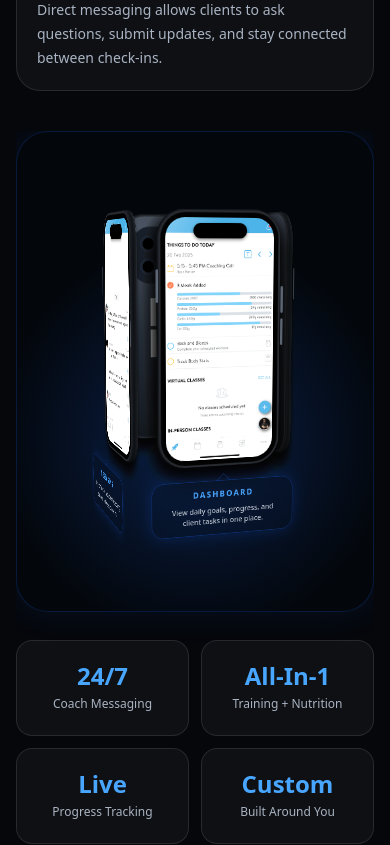
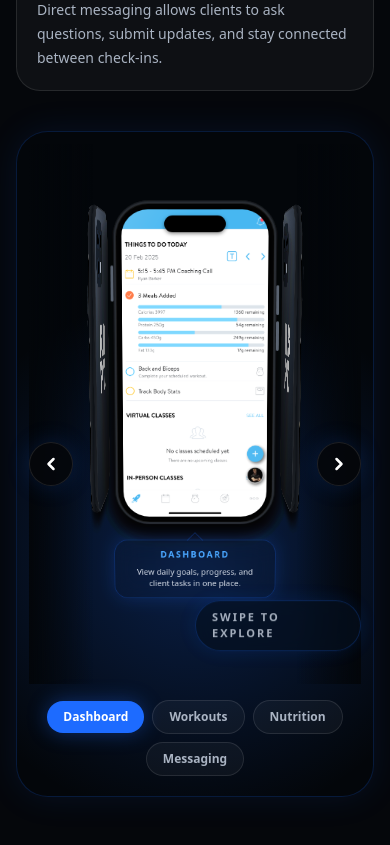
Before and after one commit to ryanbarkertraining/rbpt-website, a React (Vite) app: page / in a window 390 px wide. Shown: the part 3860-4705 px from the top of the page. Built offline with nearby package versions, Linux system fonts and the light colour scheme.

Commit message:
phone carousel update

```diff
--- a/src/App.jsx
+++ b/src/App.jsx
@@ -11,10 +11,10 @@ import screenMessaging from "./assets/screen-messaging.png";
 const rbptLogoSrc = rbptLogo;
 const coachImageSrc = coachimage;
 
-const PHONE_W = 190;
-const PHONE_H = 380;
+const PHONE_W = 220;
+const PHONE_H = 440;
 const PHONE_DEPTH = 10;
-const PHONE_RADIUS = 42;
+const PHONE_RADIUS = 48;
 const CAROUSEL_RADIUS = 240;
 
 const fadeUp = {
@@ -390,26 +390,31 @@ function AppStep({ icon: Icon, title, text }) {
 }
 
 function PhoneCarousel() {
-  const [angle, setAngle] = useState(0);
+  const [activePhoneIndex, setActivePhoneIndex] = useState(0);
+  const [carouselAngle, setCarouselAngle] = useState(0);
   const [viewportWidth, setViewportWidth] = useState(
     typeof window !== "undefined" ? window.innerWidth : 1200
   );
+  const [isDragging, setIsDragging] = useState(false);
+  const [dragDelta, setDragDelta] = useState(0);
+  const [hasInteracted, setHasInteracted] = useState(false);
 
-  const raf = useRef(null);
-  const last = useRef(0);
+  const dragStartX = useRef(0);
+  const dragCurrentDelta = useRef(0);
+  const activePointerId = useRef(null);
 
   const phoneScale =
     viewportWidth < 640
-      ? Math.min(0.74, Math.max(0.62, viewportWidth / 620))
-      : Math.min(0.78, Math.max(0.58, viewportWidth / 1250));
+      ? Math.min(0.78, Math.max(0.66, viewportWidth / 580))
+      : Math.min(0.86, Math.max(0.68, viewportWidth / 1040));
   const carouselRadius =
     viewportWidth < 640
-      ? Math.min(160, Math.max(122, viewportWidth * 0.30))
-      : Math.min(180, Math.max(120, viewportWidth * 0.18));
+      ? Math.min(178, Math.max(142, viewportWidth * 0.36))
+      : Math.min(220, Math.max(168, viewportWidth * 0.24));
   const stageHeight =
     viewportWidth < 640
-      ? Math.min(560, Math.max(455, viewportWidth * 1.05))
-      : Math.min(540, Math.max(420, viewportWidth * 0.42));
+      ? Math.min(610, Math.max(540, viewportWidth * 1.25))
+      : Math.min(635, Math.max(570, viewportWidth * 0.55));
 
   const phones = [
     {
@@ -446,6 +451,79 @@ function PhoneCarousel() {
     },
   ];
 
+  const clamp = (value, min, max) => Math.min(max, Math.max(min, value));
+  const interactiveAngle = carouselAngle + clamp(dragDelta * 0.22, -38, 38);
+
+  const getClosestCarouselAngle = (currentAngle, targetIndex) => {
+    const normalizedTarget = (targetIndex + phones.length) % phones.length;
+    const baseAngle = -normalizedTarget * 90;
+    const options = [baseAngle - 360, baseAngle, baseAngle + 360];
+
+    return options.reduce((closest, option) =>
+      Math.abs(option - currentAngle) < Math.abs(closest - currentAngle)
+        ? option
+        : closest
+    );
+  };
+
+  const rotateToPhone = (direction) => {
+    setHasInteracted(true);
+    setDragDelta(0);
+
+    setCarouselAngle((current) => current - direction * 90);
+    setActivePhoneIndex((current) => {
+      const nextIndex = current + direction;
+      return (nextIndex + phones.length) % phones.length;
+    });
+  };
+
+  const setPhoneIndex = (targetIndex) => {
+    setHasInteracted(true);
+    setDragDelta(0);
+
+    const normalizedTarget = (targetIndex + phones.length) % phones.length;
+
+    setCarouselAngle((current) => getClosestCarouselAngle(current, normalizedTarget));
+    setActivePhoneIndex(normalizedTarget);
+  };
+
+  const nextPhone = () => {
+    rotateToPhone(1);
+  };
+
+  const previousPhone = () => {
+    rotateToPhone(-1);
+  };
+
+  const handlePointerDown = (event) => {
+    event.preventDefault();
+    activePointerId.current = event.pointerId;
+    dragStartX.current = event.clientX;
+    dragCurrentDelta.current = 0;
+    setIsDragging(true);
+    setHasInteracted(true);
+    setDragDelta(0);
+
+    if (event.currentTarget.setPointerCapture) {
+      event.currentTarget.setPointerCapture(event.pointerId);
+    }
+  };
+
+  const finishDrag = (finalDelta) => {
+    const threshold = viewportWidth < 640 ? 34 : 48;
+
+    setIsDragging(false);
+    activePointerId.current = null;
+    dragCurrentDelta.current = 0;
+    setDragDelta(0);
+
+    if (finalDelta > threshold) {
+      rotateToPhone(-1);
+    } else if (finalDelta < -threshold) {
+      rotateToPhone(1);
+    }
+  };
+
   useEffect(() => {
     const handleResize = () => {
       setViewportWidth(window.innerWidth);
@@ -460,25 +538,34 @@ function PhoneCarousel() {
   }, []);
 
   useEffect(() => {
-    const tick = (time) => {
-      if (!last.current) last.current = time;
-      const delta = time - last.current;
-      last.current = time;
+    if (!isDragging) return;
 
-      setAngle((current) => (current + delta * 0.0025) % 360);
-      raf.current = requestAnimationFrame(tick);
+    const handleWindowPointerMove = (event) => {
+      if (activePointerId.current !== null && event.pointerId !== activePointerId.current) return;
+      const nextDelta = event.clientX - dragStartX.current;
+      dragCurrentDelta.current = nextDelta;
+      setDragDelta(nextDelta);
     };
 
-    raf.current = requestAnimationFrame(tick);
+    const handleWindowPointerUp = (event) => {
+      if (activePointerId.current !== null && event.pointerId !== activePointerId.current) return;
+      finishDrag(dragCurrentDelta.current);
+    };
+
+    window.addEventListener("pointermove", handleWindowPointerMove);
+    window.addEventListener("pointerup", handleWindowPointerUp);
+    window.addEventListener("pointercancel", handleWindowPointerUp);
 
     return () => {
-      if (raf.current) cancelAnimationFrame(raf.current);
+      window.removeEventListener("pointermove", handleWindowPointerMove);
+      window.removeEventListener("pointerup", handleWindowPointerUp);
+      window.removeEventListener("pointercancel", handleWindowPointerUp);
     };
-  }, []);
+  }, [isDragging, viewportWidth, activePhoneIndex]);
 
   return (
     <div
-      className="relative mx-auto w-full max-w-[720px] overflow-hidden"
+      className="relative mx-auto w-full max-w-[720px] overflow-visible"
       style={{ touchAction: "pan-y" }}
     >
       <motion.div
@@ -486,20 +573,64 @@ function PhoneCarousel() {
         whileInView={{ opacity: 1, y: 0 }}
         viewport={{ once: true }}
         transition={{ duration: 0.7 }}
-        className="relative overflow-hidden rounded-[2rem] border border-[#1D6BFF]/20 bg-[#03060A] p-3 shadow-[0_0_35px_rgba(29,107,255,0.10)] sm:rounded-[2.5rem] sm:p-6"
+        className="relative overflow-visible rounded-[2rem] border border-[#1D6BFF]/20 bg-[#03060A] p-3 shadow-[0_0_35px_rgba(29,107,255,0.10)] sm:rounded-[2.5rem] sm:p-6"
       >
         <div className="absolute inset-0 bg-[radial-gradient(circle_at_50%_64%,rgba(29,107,255,0.25),transparent_58%)]" />
+
+        <div className="absolute left-1/2 top-4 z-30 hidden -translate-x-1/2 rounded-full border border-white/10 bg-[#05070B]/80 px-4 py-2 text-[11px] font-bold uppercase tracking-[0.2em] text-[#AAB4C3] backdrop-blur sm:block">
+          Drag to rotate
+        </div>
+
+        <button
+          type="button"
+          onClick={previousPhone}
+          className="absolute left-3 top-1/2 z-30 grid h-11 w-11 -translate-y-1/2 place-items-center rounded-full border border-white/10 bg-[#05070B]/80 text-white shadow-[0_0_24px_rgba(29,107,255,0.18)] backdrop-blur transition hover:border-[#1D6BFF]/50 hover:bg-[#1D6BFF]/20 sm:left-5"
+          aria-label="Previous app screen"
+        >
+          <svg viewBox="0 0 24 24" className="h-5 w-5" fill="none" stroke="currentColor" strokeWidth="3" strokeLinecap="round" strokeLinejoin="round">
+            <path d="M15 18l-6-6 6-6" />
+          </svg>
+        </button>
+
+        <button
+          type="button"
+          onClick={nextPhone}
+          className="absolute right-3 top-1/2 z-30 grid h-11 w-11 -translate-y-1/2 place-items-center rounded-full border border-white/10 bg-[#05070B]/80 text-white shadow-[0_0_24px_rgba(29,107,255,0.18)] backdrop-blur transition hover:border-[#1D6BFF]/50 hover:bg-[#1D6BFF]/20 sm:right-5"
+          aria-label="Next app screen"
+        >
+          <svg viewBox="0 0 24 24" className="h-5 w-5" fill="none" stroke="currentColor" strokeWidth="3" strokeLinecap="round" strokeLinejoin="round">
+            <path d="M9 18l6-6-6-6" />
+          </svg>
+        </button>
+
         <div
-          className="relative z-10 flex items-center justify-center overflow-hidden [perspective:1600px]"
-          style={{ minHeight: stageHeight }}
+          className={`relative z-10 flex select-none items-center justify-center overflow-visible [perspective:1600px] ${
+            isDragging ? "cursor-grabbing" : "cursor-grab"
+          }`}
+          style={{ minHeight: stageHeight, touchAction: "none" }}
+          onPointerDown={handlePointerDown}
         >
+          <div className="pointer-events-none absolute left-0 top-0 z-20 h-full w-16 bg-gradient-to-r from-[#03060A] to-transparent sm:w-24" />
+          <div className="pointer-events-none absolute right-0 top-0 z-20 h-full w-16 bg-gradient-to-l from-[#03060A] to-transparent sm:w-24" />
+
+          <motion.div
+            className="pointer-events-none absolute bottom-8 left-1/2 z-30 -translate-x-1/2 rounded-full border border-[#1D6BFF]/30 bg-[#07111F]/85 px-4 py-2 text-[11px] font-bold uppercase tracking-[0.18em] text-[#D3DAE5] shadow-[0_0_20px_rgba(29,107,255,0.18)] backdrop-blur sm:hidden"
+            animate={hasInteracted ? { opacity: 0, y: 8 } : { opacity: [0.7, 1, 0.7], y: [0, -3, 0] }}
+            transition={hasInteracted ? { duration: 0.25 } : { duration: 1.8, repeat: Infinity }}
+          >
+            Swipe to explore
+          </motion.div>
+
           <div
             className="relative [transform-style:preserve-3d] will-change-transform"
             style={{
               width: PHONE_W,
               height: PHONE_H,
-              transform: `translateY(${viewportWidth < 640 ? -38 : -26}px) scale(${phoneScale}) rotateX(-7deg) rotateY(${angle}deg)`,
+              transform: `translateY(${viewportWidth < 640 ? -56 : -58}px) scale(${phoneScale}) rotateX(-7deg) rotateY(${interactiveAngle}deg)`,
               transformOrigin: "center center",
+              transition: isDragging
+                ? "none"
+                : "transform 650ms cubic-bezier(0.22, 1, 0.36, 1)",
             }}
           >
             {phones.map((phone) => (
@@ -515,18 +646,28 @@ function PhoneCarousel() {
             ))}
           </div>
         </div>
+
+        <div className="relative z-20 mt-4 flex flex-wrap items-center justify-center gap-2 pb-2">
+          {phones.map((phone, index) => (
+            <button
+              key={phone.title}
+              type="button"
+              onClick={() => setPhoneIndex(index)}
+              className={`rounded-full px-4 py-2 text-xs font-bold transition ${
+                activePhoneIndex === index
+                  ? "bg-[#1D6BFF] text-white shadow-[0_0_20px_rgba(29,107,255,0.35)]"
+                  : "border border-white/10 bg-white/[0.04] text-[#AAB4C3] hover:border-[#1D6BFF]/40 hover:text-white"
+              }`}
+              aria-label={`Show ${phone.label} screen`}
+            >
+              {phone.label}
+            </button>
+          ))}
+        </div>
+
       </motion.div>
 
-      <div className="mt-7 grid w-full grid-cols-2 gap-3 lg:grid-cols-4">
-        {[
-          ["24/7", "Coach Messaging"],
-          ["All-In-1", "Training + Nutrition"],
-          ["Live", "Progress Tracking"],
-          ["Custom", "Built Around You"],
-        ].map(([value, label]) => (
-          <StatCard key={label} value={value} label={label} />
-        ))}
-      </div>
+
     </div>
   );
 }
@@ -615,15 +756,22 @@ function Phone3D({ title, label, screen, bubbleTitle, bubbleText }) {
             alt={`${label} RBPT app screen`}
             className="h-full w-full object-cover object-top"
             draggable={false}
+            decoding="async"
+            loading="eager"
             style={{
               backfaceVisibility: "hidden",
-              transform: "translateZ(0)",
+              WebkitBackfaceVisibility: "hidden",
+              transform: "translate3d(0,0,1px) scale(1.0001)",
+              WebkitTransform: "translate3d(0,0,1px) scale(1.0001)",
               WebkitFontSmoothing: "antialiased",
+              imageRendering: "-webkit-optimize-contrast",
+              filter: "contrast(1.04) saturate(1.04)",
+              willChange: "transform",
             }}
           />
 
           <div className="absolute left-1/2 top-2 z-20 h-[22px] w-[82px] -translate-x-1/2 rounded-full bg-black shadow-[0_2px_5px_rgba(0,0,0,0.45)]" />
-          <div className="pointer-events-none absolute inset-0 bg-[linear-gradient(118deg,rgba(255,255,255,0.30),transparent_24%,transparent_62%,rgba(255,255,255,0.12)_78%,transparent)] mix-blend-screen" />
+          <div className="pointer-events-none absolute inset-0 bg-[linear-gradient(118deg,rgba(255,255,255,0.14),transparent_24%,transparent_66%,rgba(255,255,255,0.06)_80%,transparent)] mix-blend-screen" />
           <div className="pointer-events-none absolute inset-0 ring-1 ring-white/10" style={{ borderRadius: PHONE_RADIUS - 13 }} />
         </div>
       </div>
```
